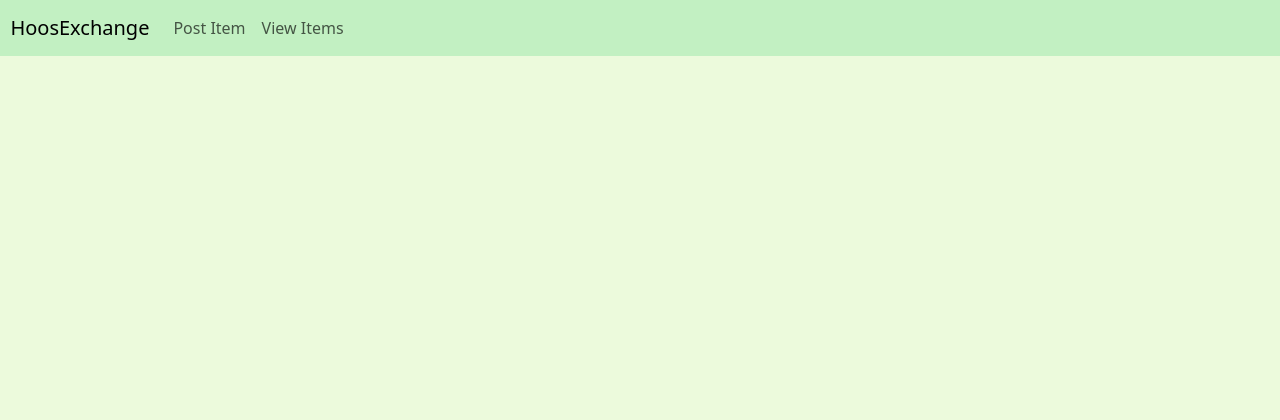
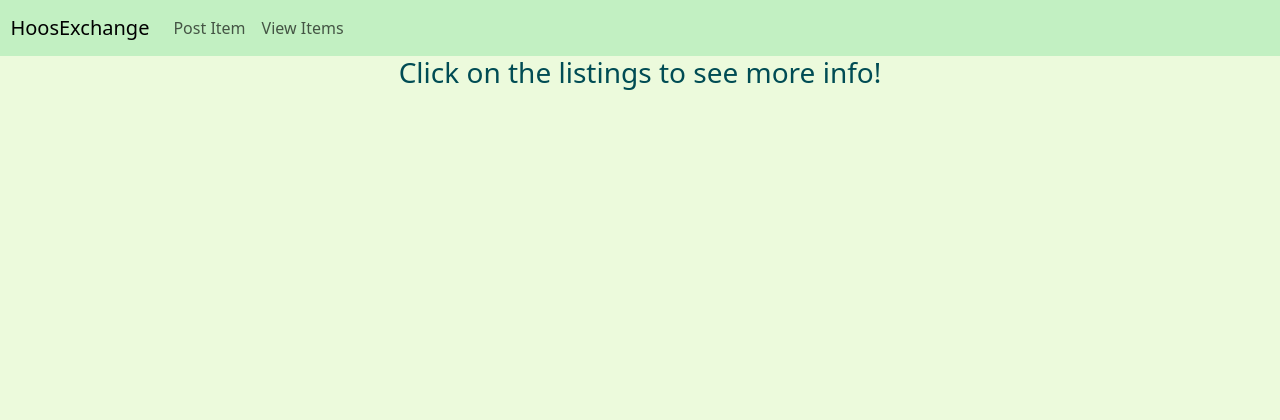
Before and after one commit to JTHobbs1100/HoosExchange, a Django app: page /viewItems/ in a window 1280 px wide. Shown: the top 420 px of the page. Run offline with Django 4.2, Linux system fonts and the light colour scheme; data that the repository does not hold is empty; some libraries are stand-ins or nearby versions.

Commit message:
Added "click on image" description

```diff
--- a/HoosExchangeSite/templates/HoosExchangeSite/viewItems.html
+++ b/HoosExchangeSite/templates/HoosExchangeSite/viewItems.html
@@ -22,6 +22,7 @@
 </head>
 <body class="body">
 {% include "HoosExchangeSite/header.html" %}
+<h3 class="text-center" style="color:#004C54">Click on the listings to see more info!</h3>
     {% if listings_list %}
         {% for listing in listings_list %}
             <a href = "{% url 'singleItem' id=listing.id %}">
```
